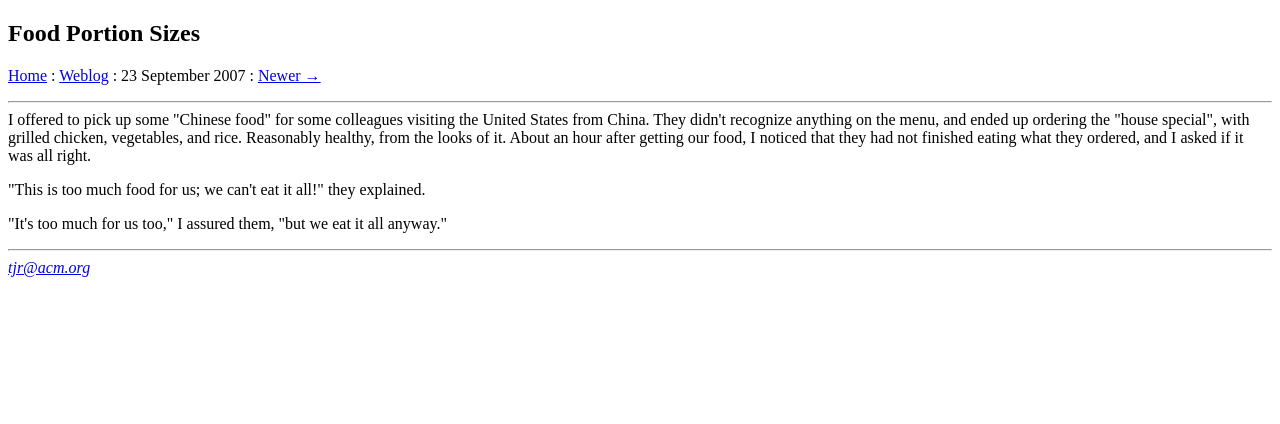
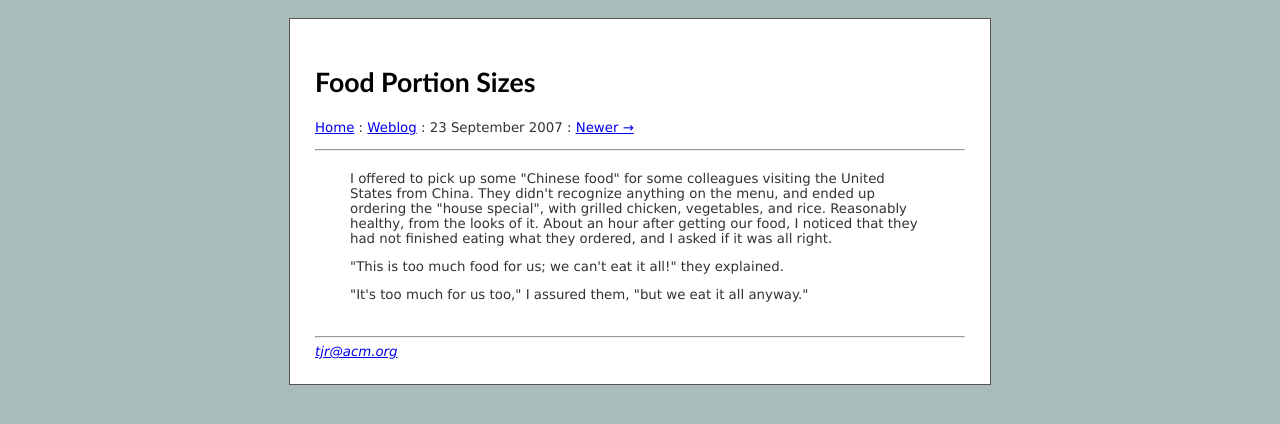
Before and after one commit to tjr/tjr.github.com, a Jekyll site: the page built from _posts/2007-09-23-food-portion-sizes.html, in a window 1280 px wide. Shown: the top 424 px of the page. Built offline with Jekyll 4.4.1, drawn with Linux system fonts in a browser that asks for light colours.

Commit message:
Update _layouts/weblogentry.html

```diff
--- a/_layouts/weblogentry.html
+++ b/_layouts/weblogentry.html
@@ -2,7 +2,7 @@
 <html>
 <head>
 <title>{{ page.title }} >> Trevis Rothwell's weblog</title>
-<link rel="stylesheet" href="/modern.css" media="all" title="Default" charset="utf-8"/>
+<link rel="stylesheet" href="/css/modern.css" media="all" title="Default" charset="utf-8"/>
 </head>
 
 <body>
```
